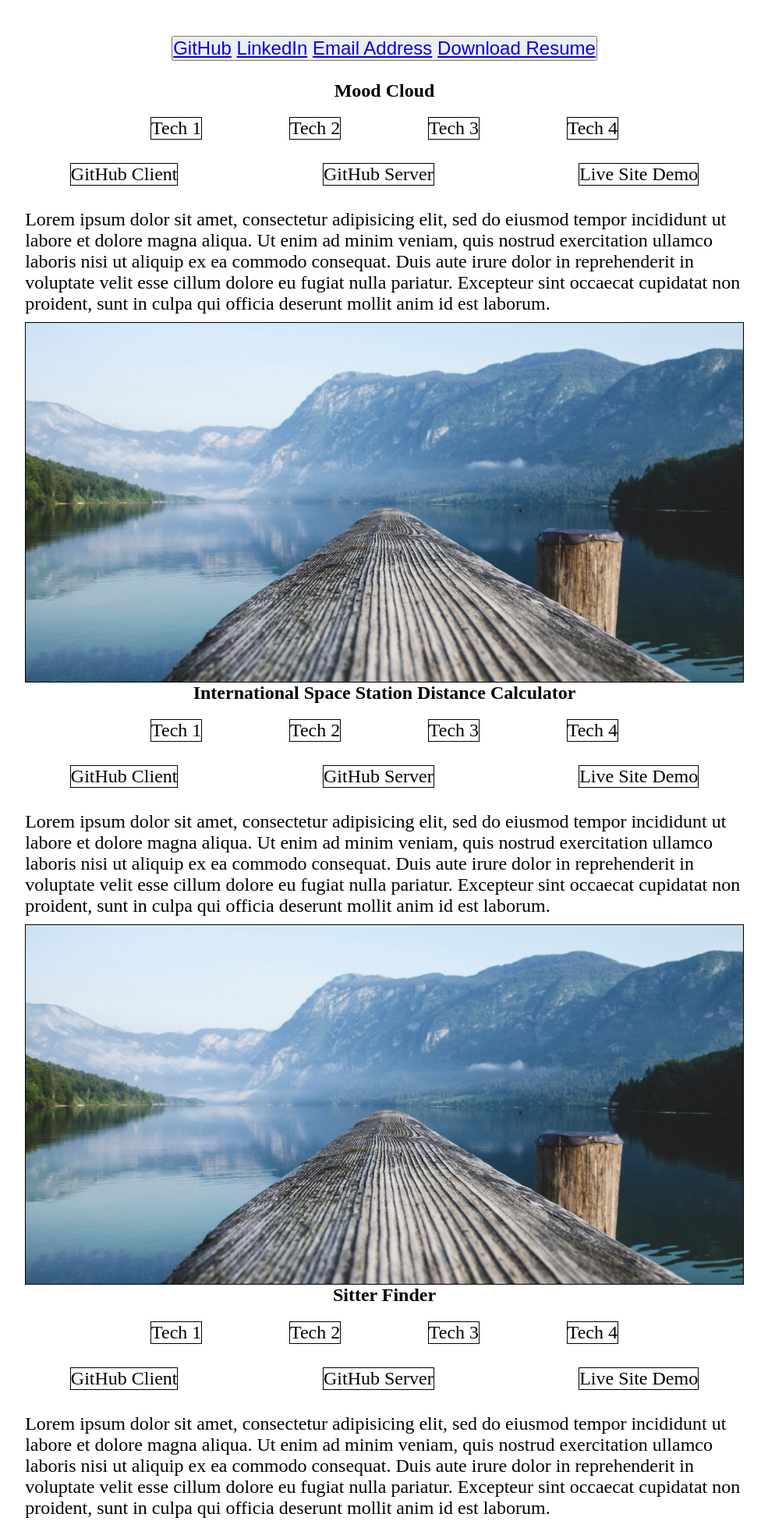
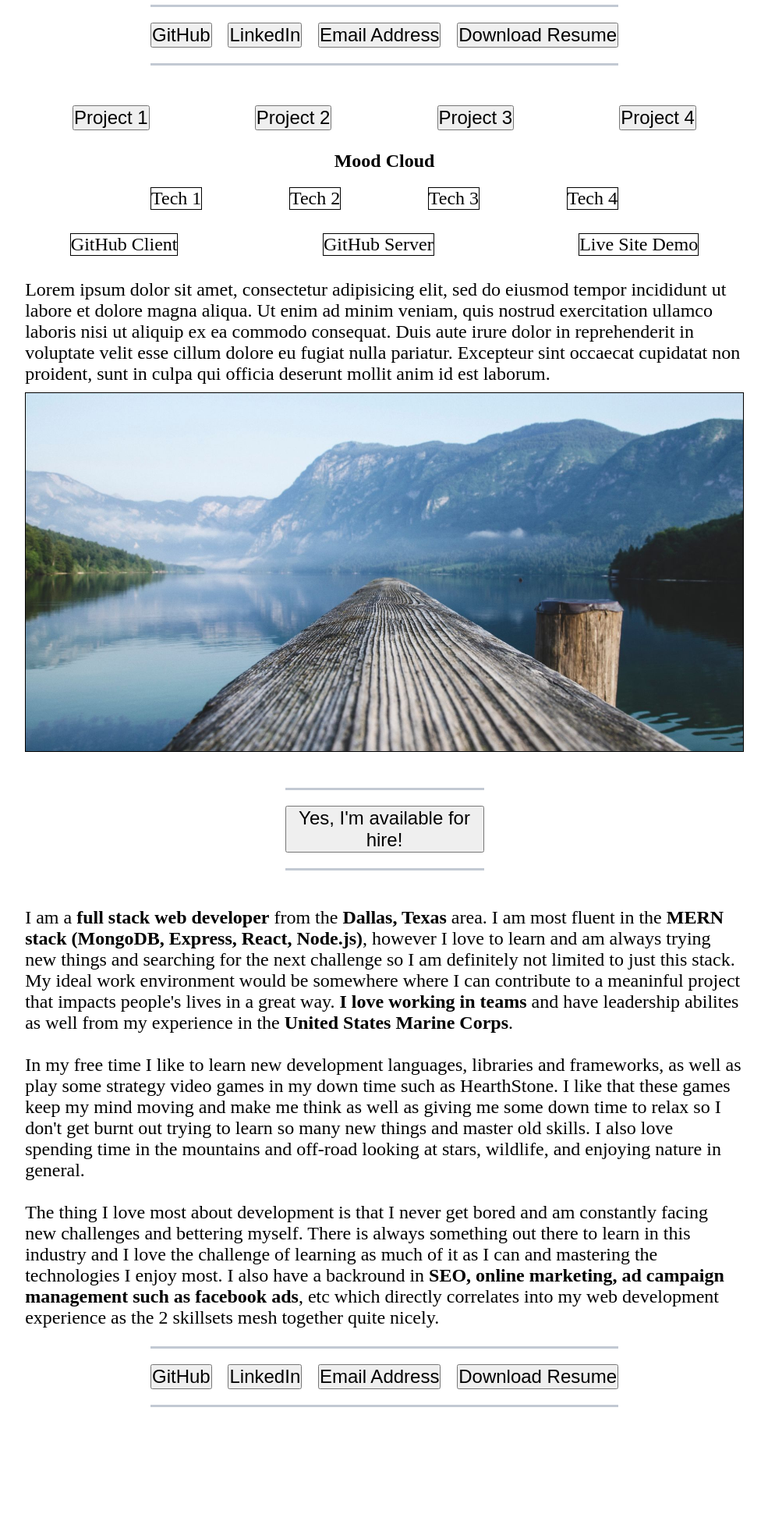
Before and after one commit to nateusmc/portfolio, a plain HTML site: page index.html in a window 1280 px wide. Shown: the part 440-2390 px from the top of the page at 78% size, without its empty margins (147-1132 px from the left). After the commit the page ends 2269 px from the top, so only its background shows below. Drawn offline with nearby package versions, Linux system fonts and the light colour scheme.

Commit message:
adds css styling and updates design

```diff
--- a/index.html
+++ b/index.html
@@ -12,15 +12,6 @@
   <nav>
     <img class='img-logo' src='images/logos/logo1.png' alt='nathan-paul-garrett-logo'>
   </nav>
-  <!-- <nav class='menu'>
-    <div class='logo'>Nathan Garrett</div>
-    <div class='links'>
-      <div class='link'>Home</div>
-      <div class='link'>Projects</div>
-      <div class='link'>About Me</div>
-      <div class='contact-link'>Contact</div>
-    </div>
-  </nav> -->
 
 <div class='dev-text'>
   <h1 class='animated-text-size'>I <span class='dynamic-text animated-text-size'></span></h1>
@@ -37,17 +28,32 @@
   </p>
 </div>
 
-<div class='professional-links-1'>
-  <button type='button' class='contact-button'>
+<div class='links-wrapper'>
+<div class='professional-links'>
+  <button type='button'>
     <a href='https://github.com/nateusmc'>GitHub</a>
+  </button>
+  <button type='button'>
     <a href='https://www.linkedin.com/in/nathan-garrett-b2a8a1123'>LinkedIn</a>
+  </button>
+  <button type='button'>
     <a href='mailto:nate.garrett1992@gmail.com'>Email Address</a>
+  </button>
+  <button type='button'>
     <a href='resources/NathanGarrettResume2017.pdf'>Download Resume</a>
   </button>
 </div>
+</div>
+
+<div class='project-buttons'>
+  <button type='button'>Project 1</button>
+  <button type='button'>Project 2</button>
+  <button type='button'>Project 3</button>
+  <button type='button'>Project 4</button>
+</div>
 
 <div class='all-projects'>
-  <div class='project-1 project hidden'>
+  <div class='project-1 project'>
     <h2 class='project-name'>Mood Cloud</h2>
     <div class='tech-stacks'>
       <div class='tech'>Tech 1</div>
@@ -65,7 +71,7 @@
     </p>
     <img src='./images/mountains.jpeg' alt='mountain-img' class='project-img'>
   </div>
-  <div class='project-2 project hidden'>
+  <div class='project-2 project'>
     <h2 class='project-name'>International Space Station Distance Calculator</h2>
     <div class='tech-stacks'>
       <div class='tech'>Tech 1</div>
@@ -83,7 +89,7 @@
     </p>
     <img src='./images/mountains.jpeg' alt='mountain-img' class='project-img'
   </div>
-  <div class='project-3 project hidden'>
+  <div class='project-3 project'>
     <h2 class='project-name'>Sitter Finder</h2>
     <div class='tech-stacks'>
       <div class='tech'>Tech 1</div>
@@ -101,7 +107,7 @@
     </p>
     <img src='./images/mountains.jpeg' alt='mountain-img' class='project-img'>
   </div>
-  <div class='project-4 project hidden'>
+  <div class='project-4 project'>
     <h2 class='project-name'>Kurikaeshi (Japanese Learning)</h2>
     <div class='tech-stacks'>
       <div class='tech'>Tech 1</div>
@@ -121,10 +127,12 @@
   </div>
 </div>
 
+<div class='hire-me-wrapper'>
 <div class='hire-me'>
-  <button type='button' class='contact-button'>
+  <button type='button'>
     <a href='mailto:nate.garrett1992@gmail.com'>Yes, I'm available for hire!</a>
   </button>
+</div>
 </div>
 
 <div class='about-me'>
@@ -141,13 +149,21 @@
   </p>
 </div>
 
-<div class='professional-links-2'>
-  <button type='button' class='contact-button'>
+<div class='links-wrapper'>
+<div class='professional-links'>
+  <button type='button'>
     <a href='https://github.com/nateusmc'>GitHub</a>
+  </button>
+  <button type='button'>
     <a href='https://www.linkedin.com/in/nathan-garrett-b2a8a1123'>LinkedIn</a>
+  </button>
+  <button type='button'>
     <a href='mailto:nate.garrett1992@gmail.com'>Email Address</a>
+  </button>
+  <button type='button'>
     <a href='resources/NathanGarrettResume2017.pdf'>Download Resume</a>
   </button>
+</div>
 </div>
 
 <script src='http://code.jquery.com/jquery.min.js'></script>
--- a/main.css
+++ b/main.css
@@ -3,41 +3,23 @@
   padding: 0;
   box-sizing: border-box;
   font-size: 24px;
-  /* border: 1px solid black; */
 }
 
+a {
+  color: inherit;
+  text-decoration: none;
+}
+
+/* Header/Nav
+=========================================================*/
 nav {
   display: flex;
   justify-content: center;
-  /* border: 1px solid black; */
 }
+
 .img-logo {
   height: 200px;
   width: 325px;
-  /* border: 1px solid black; */
-}
-
-.menu {
-  display: flex;
-  flex-flow: row nowrap;
-  justify-content: space-between;
-  /* border: 1px solid black; */
-}
-
-.links {
-  display: flex;
-  justify-content: flex-end;
-  /* border: 1px solid black; */
-}
-
-.link {
-  padding-right: 20px;
-  /* border: 1px solid black; */
-}
-
-.contact-link {
-  padding-right: 10px;
-  /* border: 1px solid black; */
 }
 
 .dev-text {
@@ -45,12 +27,10 @@ nav {
   justify-content: center;
   margin-bottom: 2%;
   margin-top: 2%;
-  /* border: 1px solid black; */
 }
 
 .animated-text-size {
   font-size: 30px !important;
-  /* border: 1px solid black; */
 }
 
 .short-description {
@@ -58,16 +38,37 @@ nav {
   justify-content: center;
   text-align: center;
   margin-bottom: 2%;
-  /* border: 1px solid black; */
 }
 
-.professional-links-1 {
-  display: flex;
-  justify-content: center;
-  margin-bottom: 2%;
-  /* border: 1px solid black; */
+/* Professional Links
+=========================================================*/
+.links-wrapper {
+  border-top: 3px solid #c2c9d3;
+  border-bottom: 3px solid #c2c9d3;
+  margin: 0 auto;
+  padding-bottom: 20px;
+  padding-top: 20px;
+  width: 600px;
 }
 
+.professional-links {
+  display: flex;
+  justify-content: space-between;
+  margin: 0 auto;
+  width: 600px;
+}
+
+.project-buttons {
+  display: flex;
+  justify-content: space-between;
+  margin-bottom: 2% !important;
+  margin-top: 4% !important;
+  margin: 0 auto;
+  width: 800px;
+}
+
+/* Projects
+=========================================================*/
 .all-projects {
   display: flex;
   flex-direction: column;
@@ -76,15 +77,34 @@ nav {
   margin-bottom: 2%;
   margin-left: 5%;
   margin-right: 5%;
-  /* border: 1px solid black; */
 }
 
 .project {
   display: flex;
   flex-direction: column;
   align-items: center;
+}
+
+.project-1 {
+  /* display: none; */
   /* border: 1px solid black; */
 }
+
+.project-2 {
+  display: none;
+  /* border: 1px solid black; */
+}
+
+.project-3 {
+  display: none;
+  /* border: 1px solid black; */
+}
+
+.project-4 {
+  display: none;
+  /* border: 1px solid black; */
+}
+
 .project-name {
   text-align: center;
   margin-bottom: 20px;
@@ -95,7 +115,6 @@ nav {
   justify-content: space-between;
   width: 600px;
   margin-bottom: 30px;
-  /* border: 1px solid black; */
 }
 
 .project-links {
@@ -103,7 +122,6 @@ nav {
   justify-content: space-between;
   width: 70%;
   margin-bottom: 30px;
-  /* border: 1px solid black; */
 }
 
 .tech {
@@ -118,7 +136,6 @@ nav {
   align-content: center;
   margin-bottom: 10px;
   width: 80%;
-  /* border: 1px solid black; */
 }
 
 .project-img {
@@ -127,18 +144,24 @@ nav {
   border: 1px solid black;
 }
 
+.hire-me-wrapper {
+  border-top: 3px solid #c2c9d3;
+  border-bottom: 3px solid #c2c9d3;
+  margin: 0 auto;
+  padding-bottom: 20px;
+  padding-top: 20px;
+  width: 255px;
+  margin-bottom: 4%;
+  margin-top: 4%;
+}
+
 .hire-me {
   display: flex;
   justify-content: center;
-  margin-bottom: 40px;
-  /* border: 1px solid black; */
 }
 
-.contact-button {
-  margin-top: 40px;
-  /* border: 1px solid black; */
-}
-
+/* About Me
+=========================================================*/
 .about-me {
   display: flex;
   flex-direction: column;
@@ -146,11 +169,4 @@ nav {
   margin-bottom: 2%;
   margin-left: 10%;
   margin-right: 10%;
-  /* border: 1px solid black; */
 }
-
-.professional-links-2 {
-  display: flex;
-  justify-content: center;
-  /* border: 1px solid black; */
-}
```
